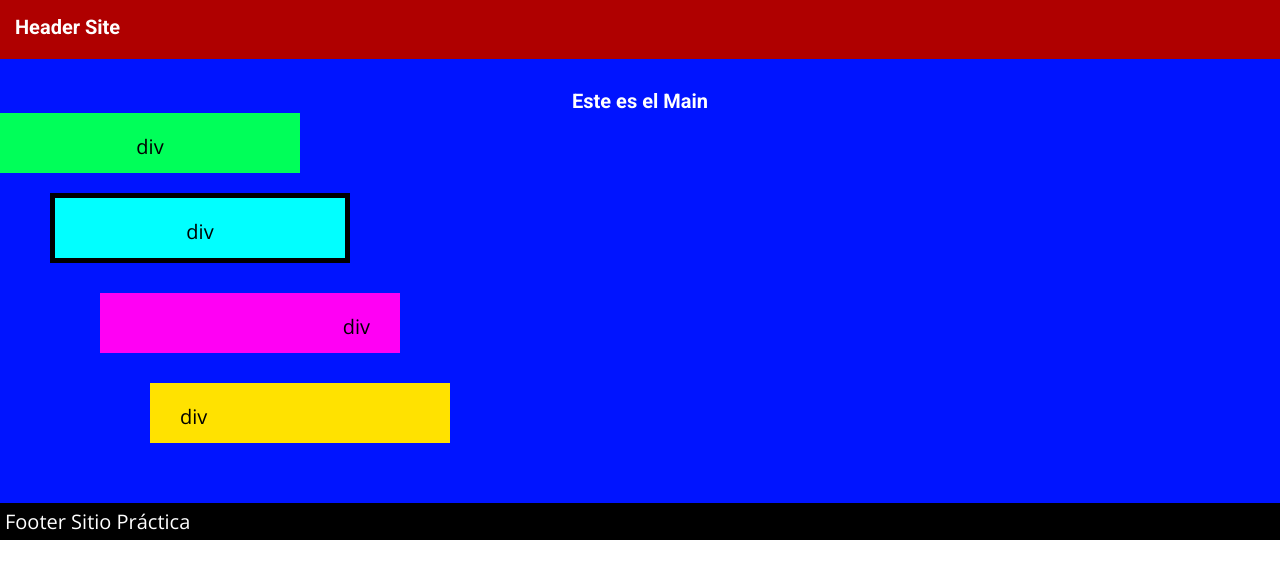
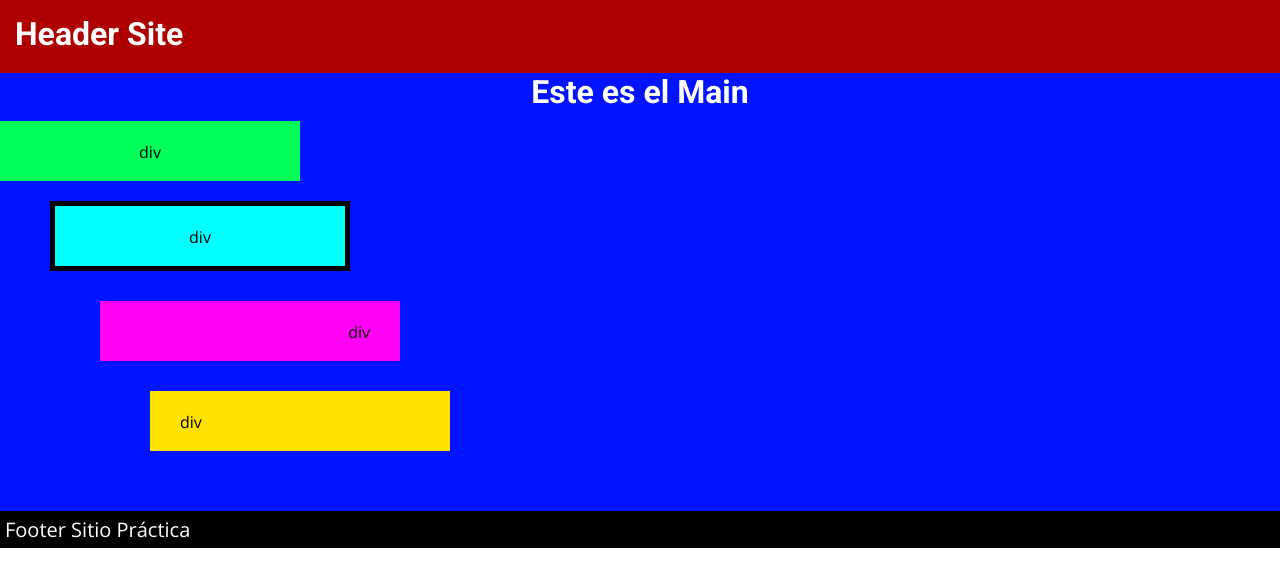
Before and after one commit to AndresMedrano/MasterDevF-AMV, a plain HTML site: page 03_boxmodel/index.html in a window 1280 px wide. Drawn offline with nearby package versions, Linux system fonts and the light colour scheme.

Commit message:
BoxModel Final

```diff
--- a/03_boxmodel/assets/css/main.css
+++ b/03_boxmodel/assets/css/main.css
@@ -20,7 +20,8 @@
 
 #main{
     background-color: #0014ff;
-    padding: 30px 0 30px 0px;
+    padding-bottom: 30px;
+    /* padding: 30px 0 30px 0px; */
 
 }
 
@@ -32,14 +33,14 @@
 
 h1, h2{
     color: #fff;
-    font-size: 20px;
+    font-size: 2em;
     font-weight: 700;
     font-family: 'Roboto', sans-serif;
 }
 
 h3{
     color: #000;
-    font-size: 20px;
+    font-size: 1em;
     font-weight: 400;
     font-family: 'Open Sans', sans-serif;
 }
@@ -73,7 +74,7 @@ div{
 }
 
 .divisor1{
-    /* margin-left: -30px; */
+    margin-top: 10px;
     text-align: center;
     background: #00ff59;
 }
```
Also changed, not shown: 03_boxmodel/index.html (+1 -0 lines).
